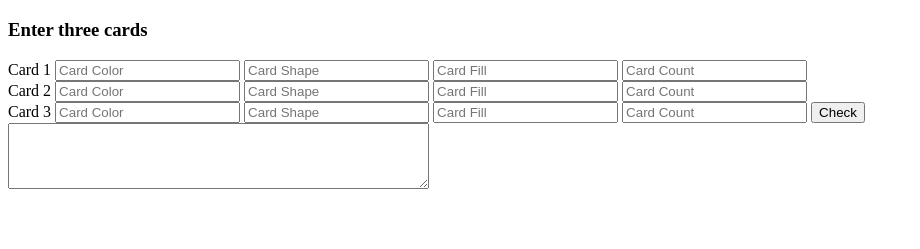
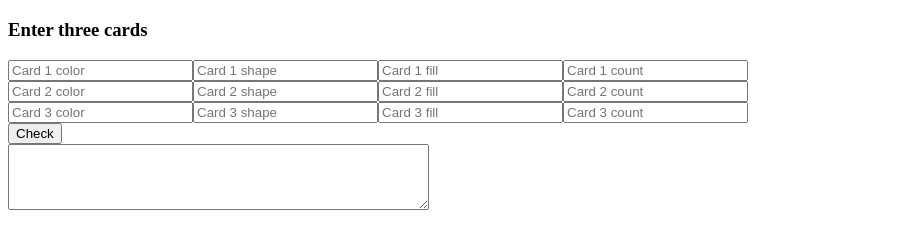
Before and after one commit to wonal/play-set, a plain HTML site: page Set.Api/wwwroot/index.html in a window 1280 px wide. Shown: the part 61-310 px from the top of the page, without its empty margins (0-920 px from the left). Drawn offline with nearby package versions, Linux system fonts and the light colour scheme.

Commit message:
removed jquery

```diff
--- a/Set.Api/wwwroot/index.html
+++ b/Set.Api/wwwroot/index.html
@@ -28,32 +28,12 @@
             padding: 5px;
         }
     </style>
+    <script type="text/javascript" src="site.js"></script>
 </head>
 <body>
     <h1>Play Set</h1>
     <h3>Enter three cards</h3>
-    <form action="javascript:void(0);" method="POST" onsubmit="checkCards()">
-       Card 1   <input type="text" id="color" placeholder="Card Color">
-                <input type="text" id="shape" placeholder="Card Shape">
-                <input type="text" id="fill" placeholder="Card Fill">
-                <input type="text" id="count" placeholder="Card Count"><br />
-       Card 2   <input type="text" id="color2" placeholder="Card Color">
-                <input type="text" id="shape2" placeholder="Card Shape">
-                <input type="text" id="fill2" placeholder="Card Fill">
-                <input type="text" id="count2" placeholder="Card Count"><br />
-       Card 3   <input type="text" id="color3" placeholder="Card Color">
-                <input type="text" id="shape3" placeholder="Card Shape">
-                <input type="text" id="fill3" placeholder="Card Fill">
-                <input type="text" id="count3" placeholder="Card Count">
-        <input type="submit" value="Check">
-    </form>
-
+    <script>createForm()</script>
     <textarea rows="4" cols="50" id="result"> </textarea>
-
-
-    <script src="https://code.jquery.com/jquery-3.3.1.min.js"
-            integrity="sha256-FgpCb/KJQlLNfOu91ta32o/NMZxltwRo8QtmkMRdAu8="
-            crossorigin="anonymous"></script>
-    <script src="site.js"></script>
 </body>
 </html>
--- a/Set.Api/wwwroot/site.js
+++ b/Set.Api/wwwroot/site.js
@@ -1,23 +1,48 @@
 const url = "https://localhost:44351/api/set";
+
+function createForm() {
+    const cardForm = document.createElement("form");
+    cardForm.action = "javascript:void(0)";
+    cardForm.method = "POST";
+    cardForm.onsubmit = checkCards;
+    const characteristics = ["color", "shape", "fill", "count"];
+
+    for (i = 1; i < 4; i++) {
+        for (j = 0; j < 4; j++) {
+            const cardInput = document.createElement("input");
+            cardInput.type = "text";
+            cardInput.id = characteristics[j] + String(i);
+            cardInput.placeholder = "Card " + String(i) + " " + characteristics[j]
+            cardForm.appendChild(cardInput);
+        }
+        const br = document.createElement("BR");
+        cardForm.appendChild(br);
+    }
+    const button = document.createElement("input");
+    button.type = "submit";
+    button.value = "Check";
+    cardForm.appendChild(button);
+    document.body.appendChild(cardForm);
+}
 
 function checkCards() {
     const firstCard = {
-        Color: colorToOption($("#color").val()),
-        Shape: shapeToOption($("#shape").val()),
-        Fill: fillToOption($("#fill").val()),
-        Count: countToOption($("#count").val())
+        Color: colorToOption(document.getElementById("color1").value),
+        Shape: shapeToOption(document.getElementById("shape1").value),
+        Fill: fillToOption(document.getElementById("fill1").value),
+        Count: countToOption(document.getElementById("count1").value)
     };
     const secondCard = {
-        Color: colorToOption($("#color2").val()),
-        Shape: shapeToOption($("#shape2").val()),
-        Fill: fillToOption($("#fill2").val()),
-        Count: countToOption($("#count2").val())
+        Color: colorToOption(document.getElementById("color2").value),
+        Shape: shapeToOption(document.getElementById("shape2").value),
+        Fill: fillToOption(document.getElementById("fill2").value),
+        Count: countToOption(document.getElementById("count2").value)
     };
     const thirdCard = {
-        Color: colorToOption($("#color3").val()),
-        Shape: shapeToOption($("#shape3").val()),
-        Fill: fillToOption($("#fill3").val()),
-        Count: countToOption($("#count3").val())
+        Color: colorToOption(document.getElementById("color3").value),
+        Shape: shapeToOption(document.getElementById("shape3").value),
+        Fill: fillToOption(document.getElementById("fill3").value),
+        Count: countToOption(document.getElementById("count3").value)
     };
 
     const cards = [firstCard, secondCard, thirdCard];
@@ -32,7 +57,7 @@ function checkCards() {
     };
     fetch(url, fetchData)
         .then(response => response.json())
-        .then(body => alert(body));
+        .then(body => document.getElementById("result").value = String(body));
 }
 
 function colorToOption(color) {
```
